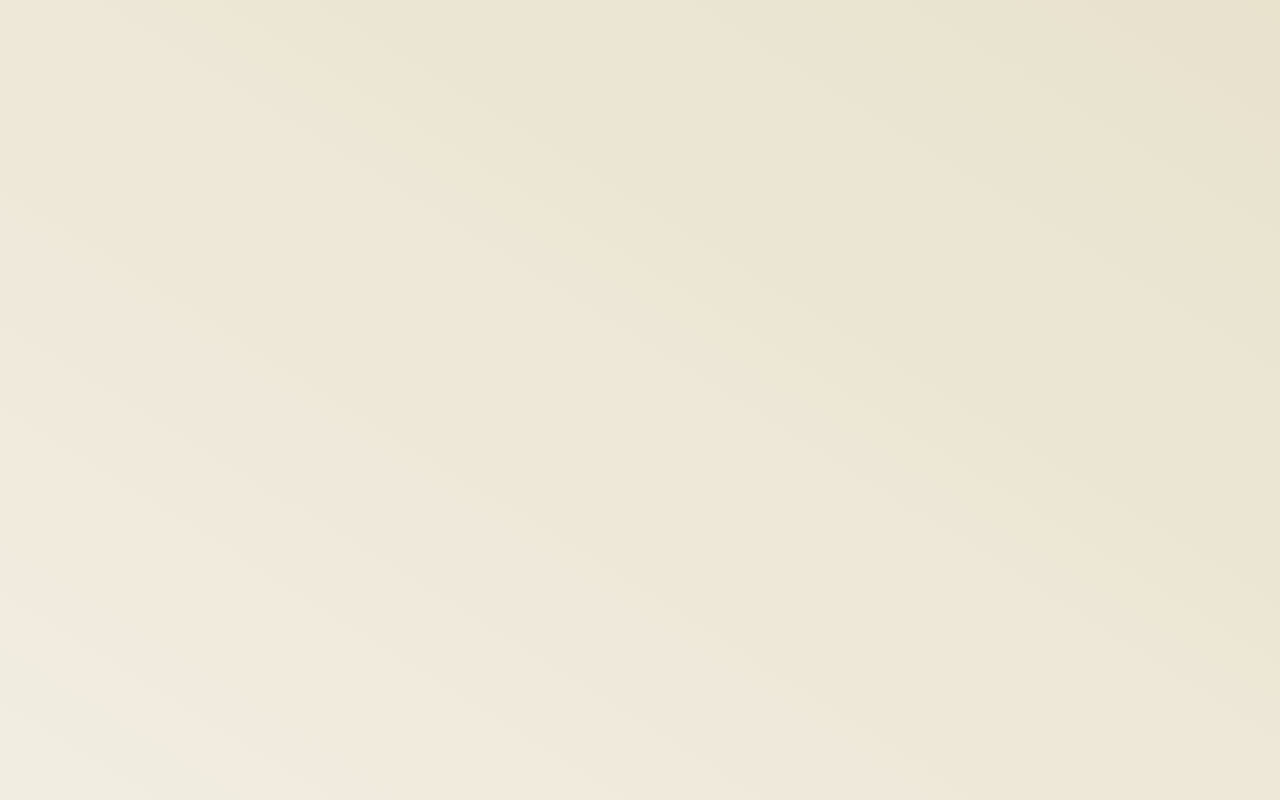
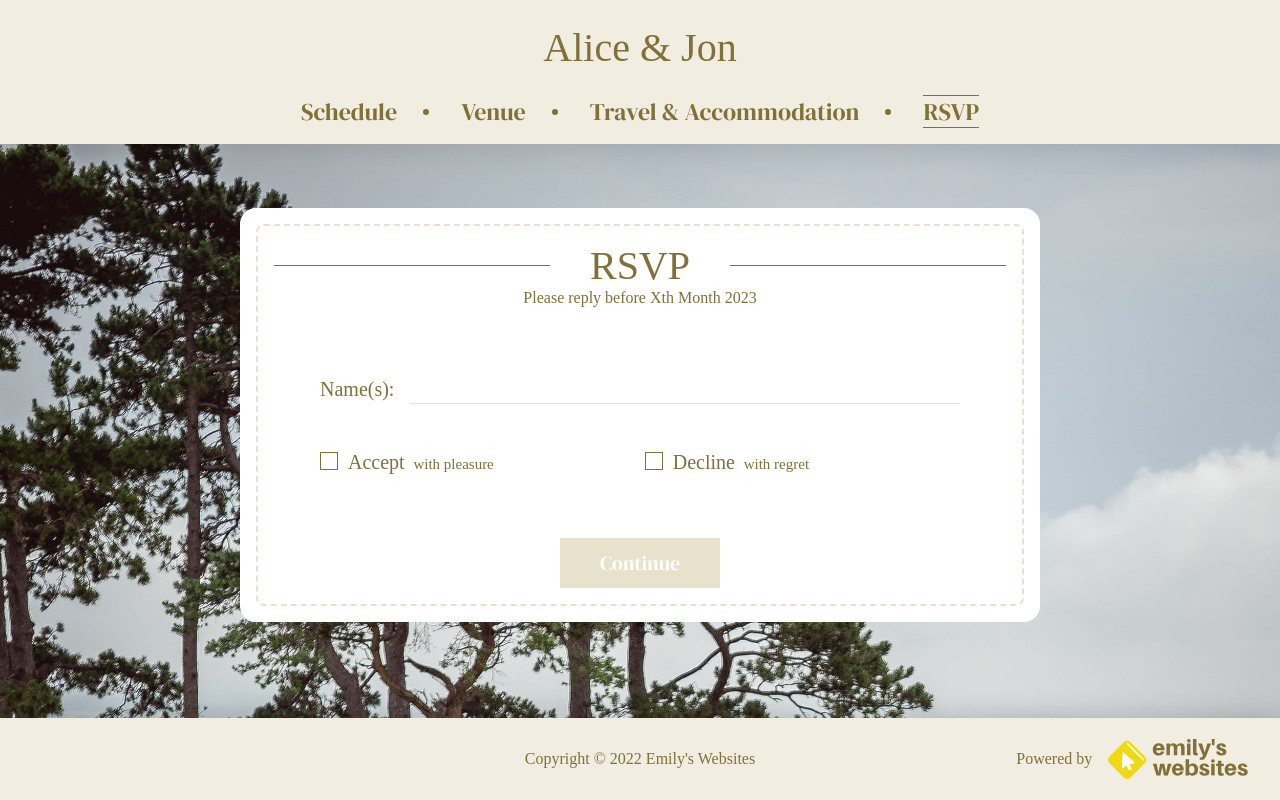
Before and after one commit to emilyswebsites/jon-and-alice, a Nuxt app: page /rsvp in a window 1280 px wide. Before the commit this address had no page. Built offline with nearby package versions, Linux system fonts and the light colour scheme; a web font is replaced by a local one.

Commit message:
Add RSVP page with acceptance step

```diff
--- a/assets/styles/main.scss
+++ b/assets/styles/main.scss
@@ -162,6 +162,13 @@ h1, h2, h3, h4, h5, h6 {
   }
 }
 
+.button--disabled {
+  &, &:hover {
+    background-color: var(--clr-beige-medium);
+    cursor: default;
+  }
+}
+
 .section-heading {
   font-family: var(--font-scripty);
   font-size: 2.5rem;
--- /dev/null
+++ b/components/RsvpAcceptance.vue
@@ -0,0 +1,112 @@
+<template>
+  <div class="rsvp__section">
+    <p class="subtitle">Please reply before Xth Month 2023</p>
+    <form class="rsvp__form" @submit.prevent="$emit('next-clicked')">
+      <div class="form-field">
+        <label for="names">
+          Name(s):
+        </label>
+        <input id="names" v-model="names" type="text" name="names" spellcheck="false" />
+      </div>
+      <div class="form-field">
+        <div class="option">
+          <input id="accept" v-model="accept" value="true" type="radio" name="accept" />
+          <label for="accept">
+            Accept <span>with pleasure</span>
+          </label>
+        </div>
+        <div class="option">
+          <input id="decline" v-model="accept" value="false" type="radio" name="accept" />
+          <label for="decline">
+            Decline <span>with regret</span>
+          </label>
+        </div>
+      </div>
+      <button class="button button--rsvp" :class="{ 'button--disabled': !names || accept === null }"
+        type="submit" :disabled="!names || accept === null">Continue</button>
+    </form>
+  </div>
+</template>
+
+<script>
+export default {
+  name: 'RsvpAcceptance',
+  data() {
+    return {
+      names: '',
+      accept: null,
+    }
+  },
+  methods: {
+  }
+}
+</script>
+
+<style scoped lang="scss">
+.option {
+  flex-grow: 1;
+
+  input[type="radio"] {
+    position: absolute;
+    opacity: 0;
+    cursor: pointer;
+    height: 0;
+    width: 0;
+
+    + label {
+      position: relative;
+      padding-left: 28px;
+      cursor: pointer;
+      line-height: 20px;
+      display: inline-block;
+
+      &::before {
+        content: '';
+        position: absolute;
+        left: 0;
+        top: 0;
+        width: 1.125rem;
+        height: 1.125rem;
+        border: 1px solid var(--clr-beige-dark);
+      }
+
+      &::after {
+        content: '';
+        background-image: url("../static/checkmark.svg");
+        background-size: contain;
+        background-repeat: no-repeat;
+        width: 1.5rem;
+        height: 1.5rem;
+        position: absolute;
+        bottom: -2px;
+        left: -2px;
+        transition: opacity 250ms ease-in, transform 250ms ease-in;
+      }
+    }
+
+    &:not(:checked) + label::after {
+      opacity: 0;
+      transform: scale(0);
+    }
+
+    &:checked + label {
+      &::before {
+        background-color: var(--clr-beige-light);
+      }
+
+      &::after {
+        opacity: 1;
+        transform: scale(1);
+      }
+    }
+  }
+
+  label {
+    span {
+      font-family: var(--font-scripty);
+      font-size: 0.75em;
+      margin-left: .25em;
+    }
+  }
+}
+</style>
--- /dev/null
+++ b/components/RsvpNames.vue
@@ -0,0 +1,14 @@
+<template>
+  <div>
+    <p class="subtitle">Please reply before Xth Month 2023</p>
+  </div>
+</template>
+
+<script>
+export default {
+  name: 'RsvpNames',
+}
+</script>
+
+<style scoped lang="scss">
+</style>
--- a/components/TopMenu.vue
+++ b/components/TopMenu.vue
@@ -23,7 +23,7 @@
           <NuxtLink class="link" to="travel-and-accommodation">Travel & Accommodation</NuxtLink>
         </li>
         <li>
-          <NuxtLink class="link" to="rspv">RSPV</NuxtLink>
+          <NuxtLink class="link" to="rsvp">RSVP</NuxtLink>
         </li>
       </ul>
     </nav>
--- /dev/null
+++ b/pages/rsvp.vue
@@ -0,0 +1,113 @@
+<template>
+  <div class="page">
+    <TopMenu></TopMenu>
+    <main>
+      <div class="card">
+        <div class="card__inner-wrapper">
+          <h2 class="section-heading linethrough"><span></span><span
+              class="linethrough__content">RSVP</span><span></span>
+          </h2>
+          <RsvpAcceptance v-if="currentStep === 'acceptance'" @next-clicked="showStep('names')"></RsvpAcceptance>
+          <RsvpNames v-if="currentStep === 'names'"></RsvpNames>
+        </div>
+      </div>
+    </main>
+    <PageFooter></PageFooter>
+  </div>
+</template>
+
+<script lang="ts">
+import Vue from 'vue'
+import TopMenu from '~/components/TopMenu.vue';
+import PageFooter from '~/components/PageFooter.vue';
+
+export default Vue.extend({
+  name: "RsvpPage",
+  components: { TopMenu, PageFooter },
+  data() {
+    return {
+      currentStep: "acceptance",
+    }
+  },
+  methods: {
+    showStep(stepName: string) {
+      this.currentStep = stepName;
+    }
+  }
+})
+</script>
+
+<style scoped lang="scss">
+main {
+  background-image: url("../static/photos/rsvp-image.jpg");
+  background-size: cover;
+  padding: 4rem;
+}
+
+.card {
+  max-width: 50rem;
+  margin: auto;
+}
+
+.section-heading {
+  margin: 0;
+  padding: 0;
+}
+
+@media screen and (max-width:768px) {}
+
+@media screen and (max-width:500px) {}
+</style>
+
+<style lang="scss">
+.rsvp__section {
+  max-width: 40rem;
+  margin: auto;
+}
+
+.rsvp__form {
+  margin: 4rem 0 0;
+
+  .form-field + .form-field {
+    margin-top: 3rem;
+  }
+}
+
+.button--rsvp {
+  font-size: 1.25rem;
+  margin: 4rem auto 0;
+}
+
+.subtitle {
+  font-family: var(--font-scripty);
+  color: var(--clr-beige-dark);
+  text-align: center;
+  margin: 0;
+}
+
+.form-field {
+  display: flex;
+  align-items: baseline;
+
+  label {
+    margin-right: 1rem;
+    font-size: 1.25rem;
+  }
+
+  input[type=text] {
+    flex-grow: 1;
+    border: 0;
+    border-bottom: 1px solid var(--clr-beige-medium);
+    padding: 0.25rem 0.25rem 0;
+    outline: 0;
+    font-family: var(--font-heading);
+    font-size: 1.25rem;
+    min-width: 0px;
+    transition: border-color 150ms linear;
+
+    &:focus {
+      border-color: var(--clr-beige-dark);
+    }
+  }
+}
+</style>
```
Also changed, not shown: static/checkmark.svg (added), static/photos/rsvp-image.jpg (added).
